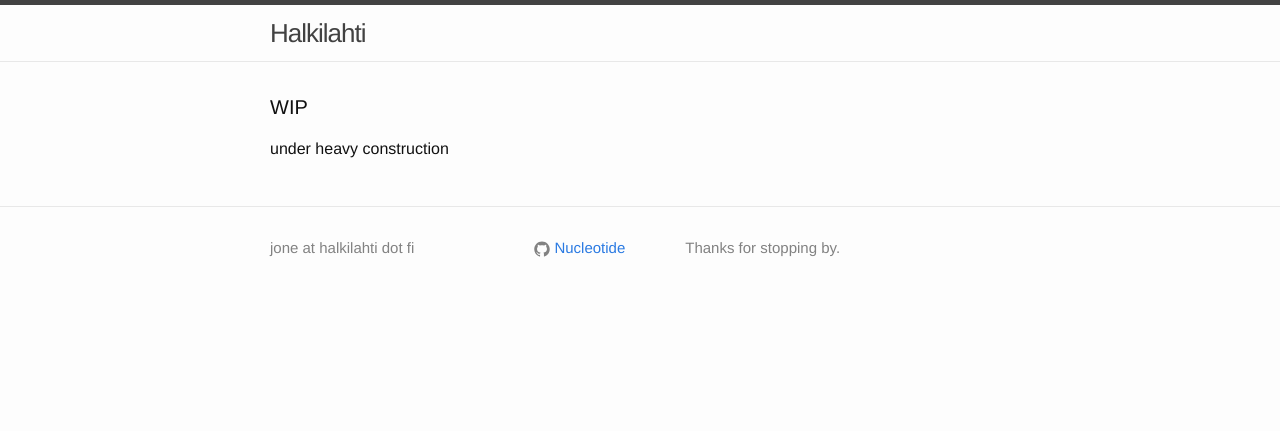
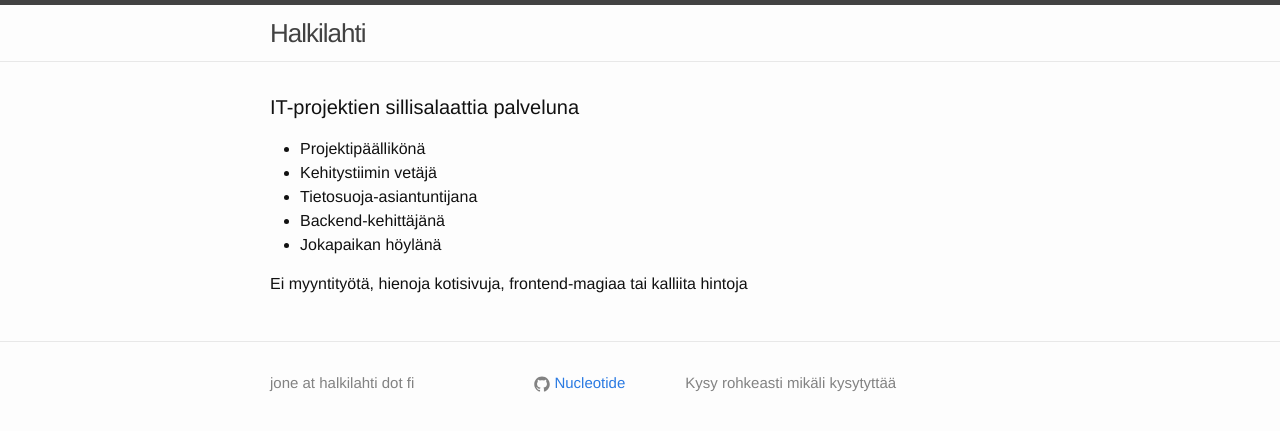
Before and after one commit to Nucleotide/nucleotide.github.io, a Jekyll site: the page built from index.html, in a window 1280 px wide. Shown: the top 431 px of the page. Built offline with Jekyll 4.4.1, drawn with Linux system fonts in a browser that asks for light colours.

Commit message:
Add a description

```diff
--- a/_config.yml
+++ b/_config.yml
@@ -9,7 +9,7 @@
 title: Halkilahti
 email: jone at halkilahti dot fi
 description: |
-  Thanks for stopping by.
+  Kysy rohkeasti mikäli kysytyttää
 baseurl: "" # the subpath of your site, e.g. /blog
 url: "https://halkilahti.fi" # the base hostname & protocol for your site
 #twitter_username: jhalkilahti
--- a/index.html
+++ b/index.html
@@ -4,8 +4,26 @@ layout: default
 
 <div class="home">
 
-  <h1 class="page-heading">WIP</h1>
+  <h1 class="page-heading">IT-projektien sillisalaattia palveluna</h1>
 
-  <p> under heavy construction </p>
+  <ul>
+    <li>
+      Projektipäällikönä
+    </li>
+    <li>
+      Kehitystiimin vetäjä
+    </li>
+    <li>
+      Tietosuoja-asiantuntijana
+    </li>
+    <li>
+      Backend-kehittäjänä
+    </li>
+    <li>
+      Jokapaikan höylänä
+    </li>
+  </ul>
+
+  <p>Ei myyntityötä, hienoja kotisivuja, frontend-magiaa tai kalliita hintoja</p>
 
 </div>
```
Also changed, not shown: Gemfile.lock.
